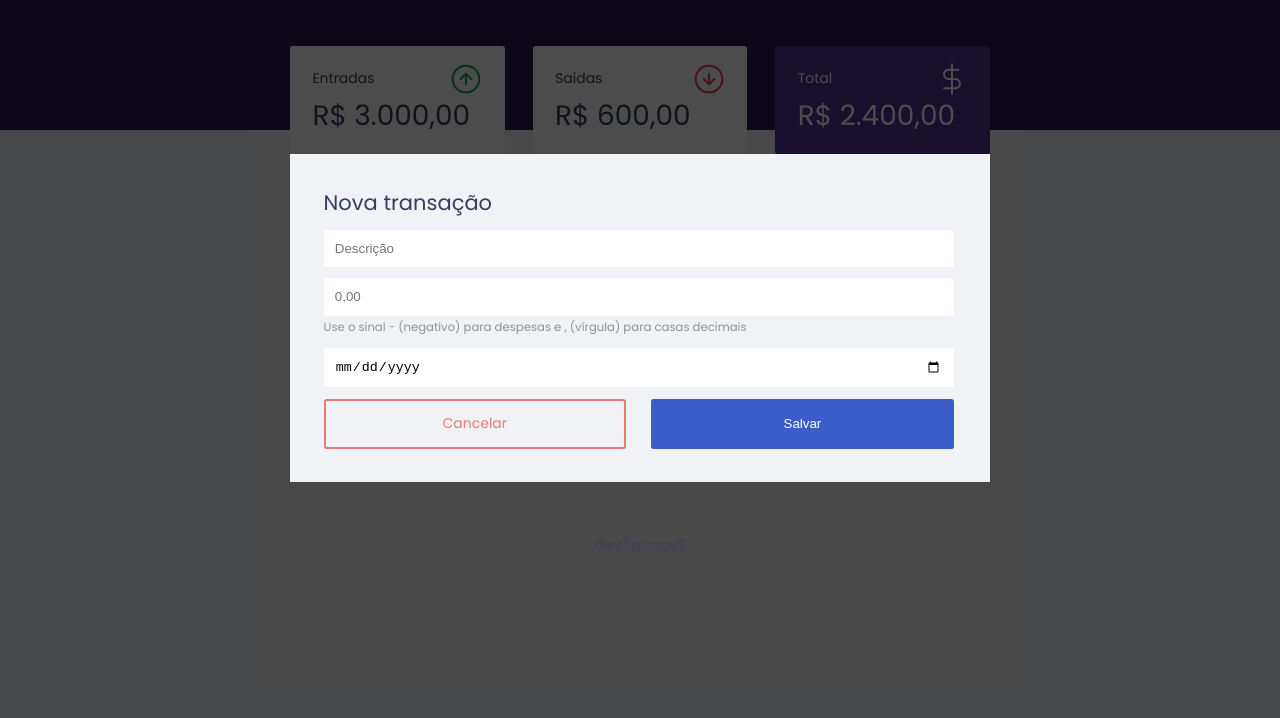
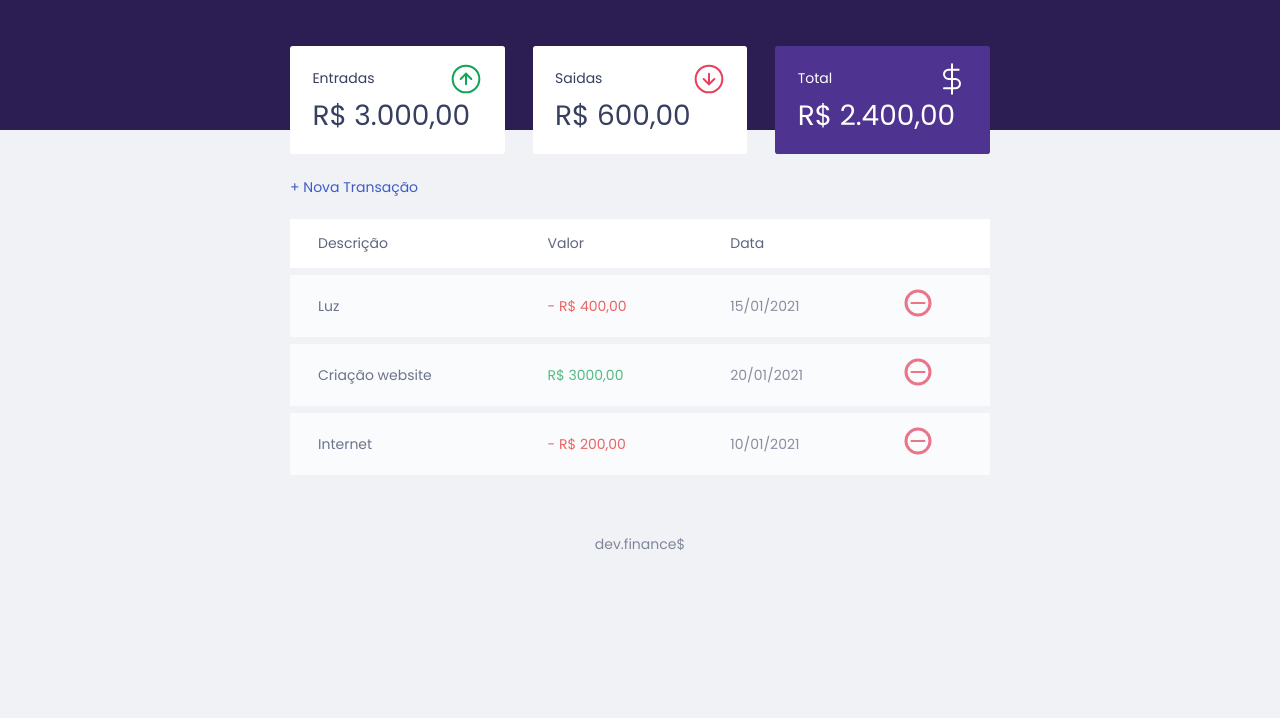
Before and after one commit to Miguel-Oliveiraa/dev-finance-website, a plain HTML site: page index.html in a window 1280 px wide. Shown: the part 82-800 px from the top of the page. Drawn offline with Linux system fonts and the light colour scheme.

Commit message:
modal wrapper

```diff
--- a/index.html
+++ b/index.html
@@ -89,7 +89,7 @@
       </section>
     </main>
 
-    <div class="modal-wrapper active">
+    <div class="modal-wrapper">
       <div class="modal">
         <div id="form">
           <h2>Nova transação</h2>
```
